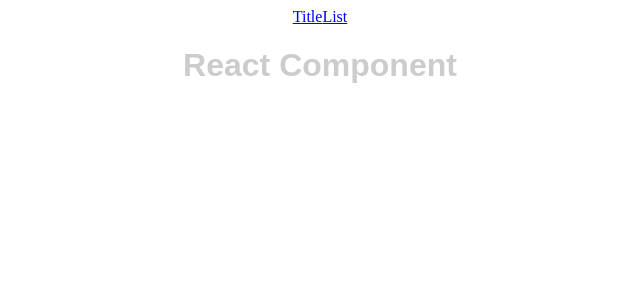
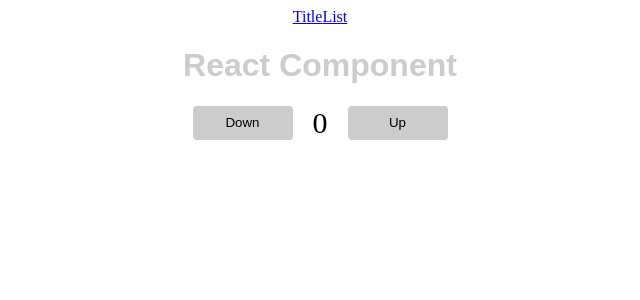
Before and after one commit to maghost/react-boilerplate, a React app: page / in a window 1280 px wide. Shown: the top 300 px of the page, without its empty margins (320-960 px from the left). Built offline with nearby package versions, Linux system fonts and the light colour scheme.

Commit message:
[master] Add Counter component at App component

```diff
--- a/src/App.js
+++ b/src/App.js
@@ -11,6 +11,7 @@ import store from './store'
 // COMPONENTS
 import PageTitle from './components/PageTitle/PageTitle'
 import RoadmapList from './components/RoadmapList/RoadmapList';
+import Counter from './components/Counter/Counter';
 // import Counter from './components/Counter/Counter';
 
 export default class App extends Component {
@@ -25,7 +26,10 @@ export default class App extends Component {
 					</div>
 
 					<Route exact path="/" render={() => (
-						<PageTitle title="React Component" />
+						<Fragment>
+							<PageTitle title="React Component" />
+							<Counter></Counter>
+						</Fragment>
 					)}></Route>
 
 					<Route path="/list" render={() => (
```
